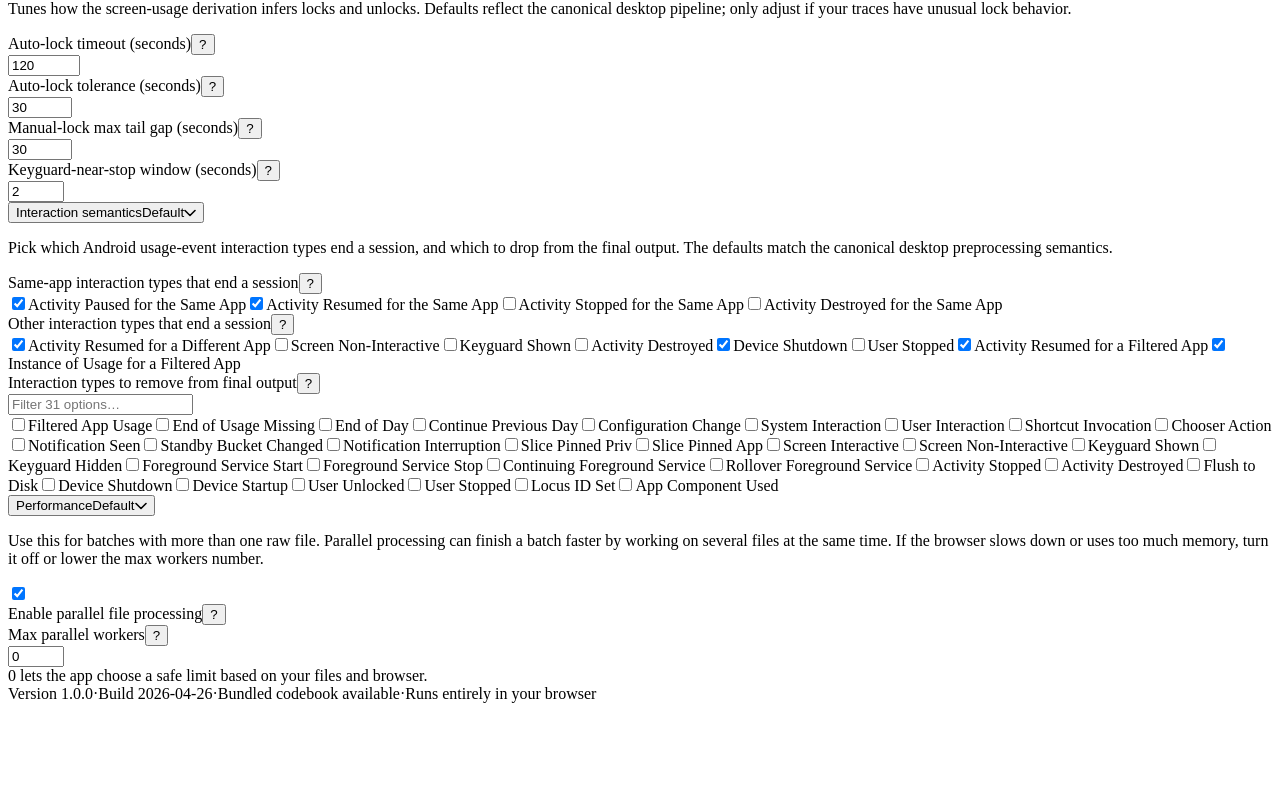
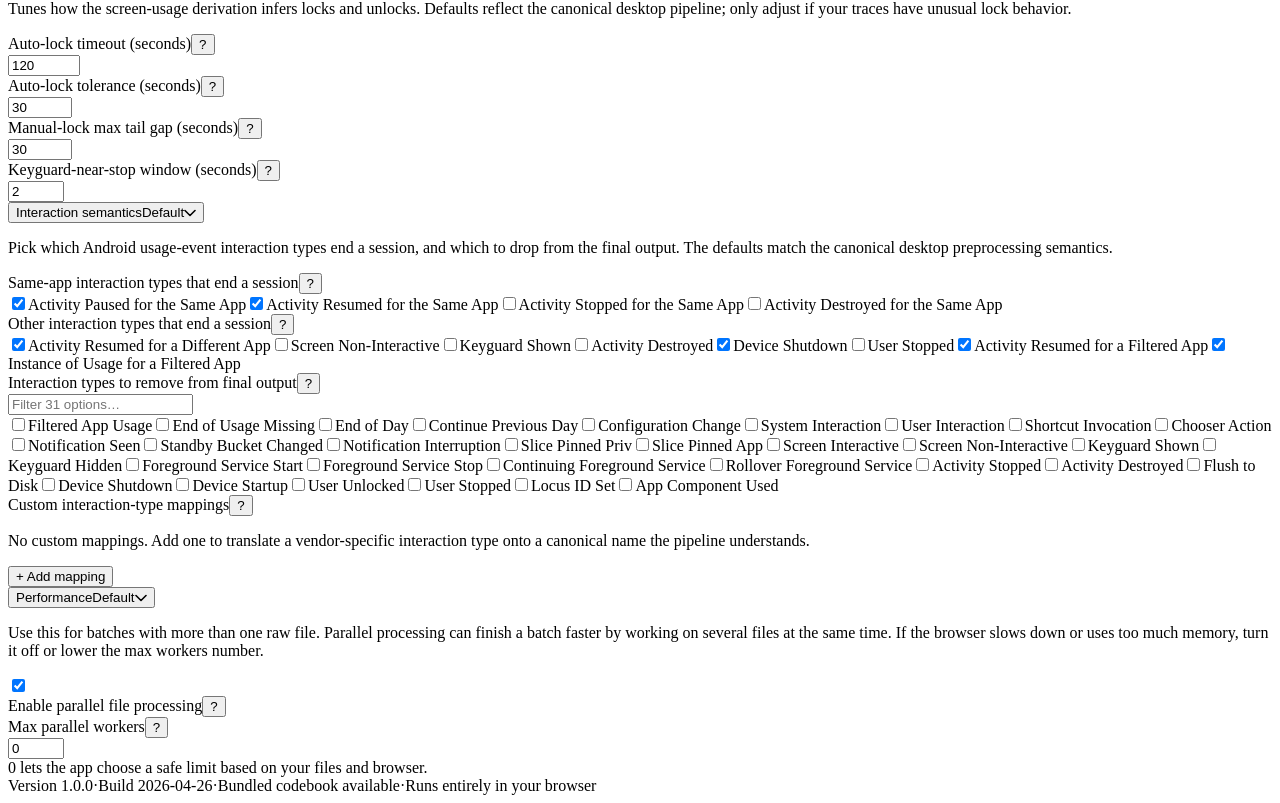
Before and after one commit to uzaira0/chronicle-android-raw-data-preprocessing-app, a React (Vite) app in the folder web/: page / in a window 1280 px wide. Shown: the part 2159-2962 px from the top of the page. Before the commit the page ends 2870 px from the top, so only its background shows below. Built offline with nearby package versions, Linux system fonts and the light colour scheme.

Commit message:
feat(web): interaction-type remap editor UI in Interaction semantics

```diff
--- /dev/null
+++ b/web/src/components/InteractionRemapEditor.tsx
@@ -0,0 +1,124 @@
+import type { ReactElement } from "react";
+
+import { SettingsField } from "@/components/SettingsField";
+import type { TooltipContent } from "@/components/Tooltip";
+import {
+  CANONICAL_INTERACTION_TYPES,
+  INTERACTION_REMAP_DELIMITER,
+} from "@/lib/interactionTypes";
+
+type Props = {
+  value: string[];
+  onChange: (next: string[]) => void;
+  tooltip?: TooltipContent;
+  modified?: boolean;
+  onReset?: () => void;
+};
+
+type Row = { from: string; to: string };
+
+/**
+ * Decode the stored `"Raw=>Canonical"` entries into editable rows. An entry
+ * without the delimiter is a partial row the user is still typing (`to` empty).
+ */
+function toRows(entries: string[]): Row[] {
+  return entries.map((entry) => {
+    const at = entry.indexOf(INTERACTION_REMAP_DELIMITER);
+    if (at === -1) return { from: entry, to: "" };
+    return {
+      from: entry.slice(0, at),
+      to: entry.slice(at + INTERACTION_REMAP_DELIMITER.length),
+    };
+  });
+}
+
+/** A row with a chosen target serializes with the delimiter; otherwise just `from`. */
+function serialize(row: Row): string {
+  return row.to ? `${row.from}${INTERACTION_REMAP_DELIMITER}${row.to}` : row.from;
+}
+
+export function InteractionRemapEditor({
+  value,
+  onChange,
+  tooltip,
+  modified,
+  onReset,
+}: Props): ReactElement {
+  const rows = toRows(value);
+
+  const setRow = (index: number, next: Row): void => {
+    const copy = rows.slice();
+    copy[index] = next;
+    onChange(copy.map(serialize));
+  };
+  const addRow = (): void => onChange([...value, ""]);
+  const removeRow = (index: number): void =>
+    onChange(rows.filter((_, rowIndex) => rowIndex !== index).map(serialize));
+
+  return (
+    <SettingsField
+      label="Custom interaction-type mappings"
+      tooltip={tooltip}
+      modified={modified}
+      onReset={onReset}
+    >
+      <div className="remap-editor" data-testid="interaction-remap-editor">
+        {rows.length === 0 ? (
+          <p className="remap-editor__empty">
+            No custom mappings. Add one to translate a vendor-specific interaction type onto a
+            canonical name the pipeline understands.
+          </p>
+        ) : null}
+        {rows.map((row, index) => (
+          // Rows are positional; index is a stable enough key for this small editor.
+          // eslint-disable-next-line react/no-array-index-key
+          <div className="remap-editor__row" key={index}>
+            <input
+              type="text"
+              className="input remap-editor__from"
+              placeholder="Raw interaction type"
+              aria-label={`Raw interaction type ${index + 1}`}
+              data-testid={`remap-from-${index}`}
+              value={row.from}
+              onChange={(event) => setRow(index, { ...row, from: event.target.value })}
+            />
+            <span className="remap-editor__arrow" aria-hidden="true">
+              →
+            </span>
+            <select
+              className="input remap-editor__to"
+              aria-label={`Canonical type ${index + 1}`}
+              data-testid={`remap-to-${index}`}
+              value={row.to}
+              onChange={(event) => setRow(index, { ...row, to: event.target.value })}
+            >
+              <option value="">Select canonical type…</option>
+              {CANONICAL_INTERACTION_TYPES.map((name) => (
+                <option key={name} value={name}>
+                  {name}
+                </option>
+              ))}
+            </select>
+            <button
+              type="button"
+              className="btn btn--danger-ghost remap-editor__remove"
+              data-testid={`remap-remove-${index}`}
+              aria-label={`Remove mapping ${index + 1}`}
+              onClick={() => removeRow(index)}
+            >
+              ✕
+            </button>
+          </div>
+        ))}
+        <button
+          type="button"
+          className="btn btn--secondary remap-editor__add"
+          data-testid="remap-add"
+          onClick={addRow}
+        >
+          + Add mapping
+        </button>
+      </div>
+    </SettingsField>
+  );
+}
--- a/web/src/components/InteractionSemanticsCard.tsx
+++ b/web/src/components/InteractionSemanticsCard.tsx
@@ -3,6 +3,7 @@ import type { ReactElement } from "react";
 
 import { SectionCard } from "@/components/SectionCard";
 import { CheckboxGroup } from "@/components/CheckboxGroup";
+import { InteractionRemapEditor } from "@/components/InteractionRemapEditor";
 import {
   DEFAULT_BROWSER_OPTIONS,
   INTERACTION_TYPES_TO_REMOVE_OPTIONS,
@@ -17,6 +18,7 @@ const KEYS: readonly OptionKey[] = [
   "sameAppInteractionTypesToStopUsageAt",
   "otherInteractionTypesToStopUsageAt",
   "interactionTypesToRemove",
+  "interactionTypeRemap",
 ];
 
 type Props = {
@@ -73,6 +75,13 @@ export function InteractionSemanticsCard({ options, setOptions }: Props): ReactE
         onReset={() => reset("interactionTypesToRemove")}
         searchable
       />
+      <InteractionRemapEditor
+        value={options.interactionTypeRemap}
+        onChange={(next) => update("interactionTypeRemap", next)}
+        tooltip={TOOLTIPS.interactionTypeRemap}
+        modified={isMod("interactionTypeRemap")}
+        onReset={() => reset("interactionTypeRemap")}
+      />
     </SectionCard>
   );
 }
--- a/web/src/index.css
+++ b/web/src/index.css
@@ -956,6 +956,47 @@ a:hover {
   .settings-grid-2 {
     grid-template-columns: 1fr;
   }
+}
+
+.remap-editor {
+  display: flex;
+  flex-direction: column;
+  gap: var(--space-2);
+}
+
+.remap-editor__row {
+  display: flex;
+  align-items: center;
+  gap: var(--space-2);
+}
+
+.remap-editor__from {
+  flex: 1 1 0;
+  min-width: 0;
+}
+
+.remap-editor__to {
+  flex: 1 1 0;
+  min-width: 0;
+}
+
+.remap-editor__arrow {
+  color: var(--text-muted, #888);
+  flex: 0 0 auto;
+}
+
+.remap-editor__remove {
+  flex: 0 0 auto;
+}
+
+.remap-editor__empty {
+  margin: 0;
+  color: var(--text-muted, #888);
+  font-size: 0.875rem;
+}
+
+.remap-editor__add {
+  align-self: flex-start;
 }
 
 .settings-field {
```
